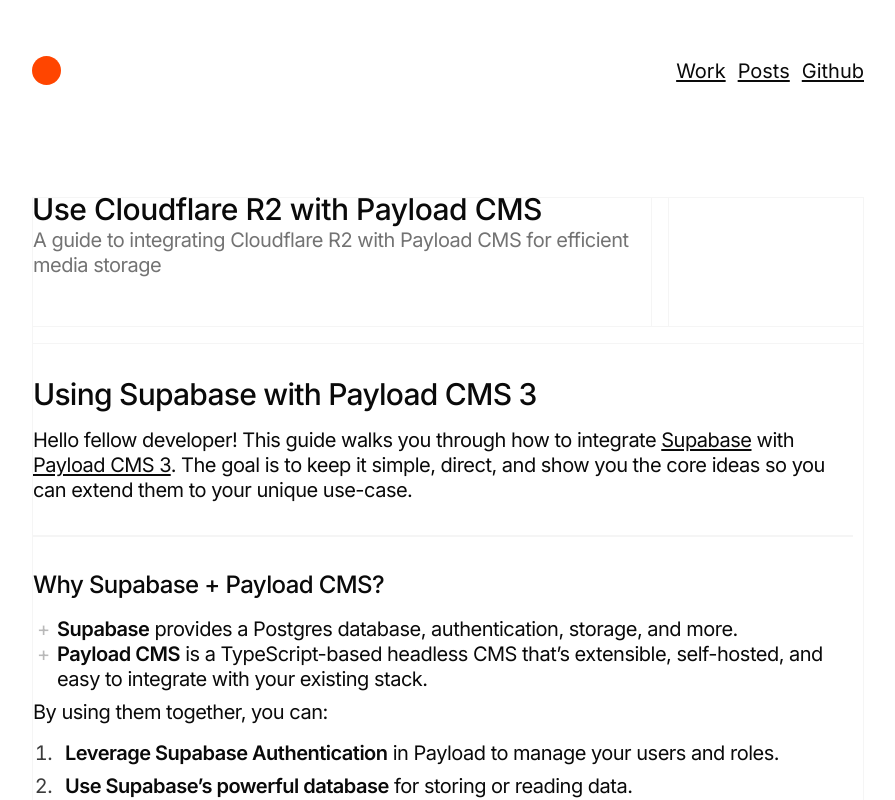
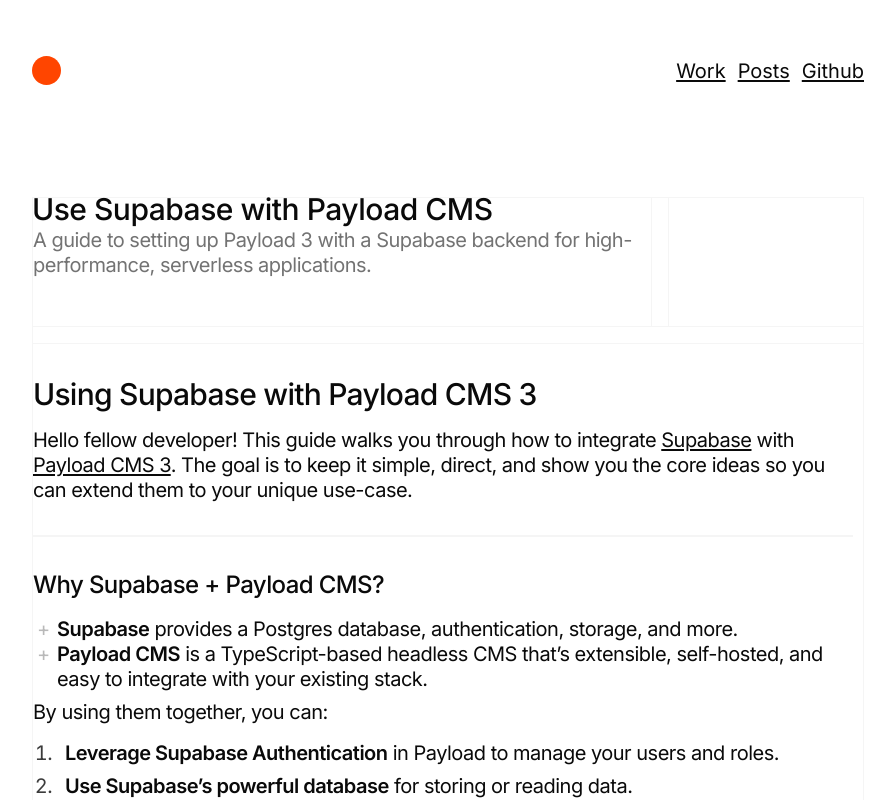
Before and after one commit to brijr/site, a Next.js app: page /payload-supabase in a window 1280 px wide. Shown: the top 800 px of the page, without its empty margins (192-1087 px from the left). Built offline with nearby package versions, Linux system fonts and the light colour scheme.

Commit message:
post: payload and supabase

```diff
--- a/app/(markdown)/payload-supabase/page.mdx
+++ b/app/(markdown)/payload-supabase/page.mdx
@@ -3,9 +3,9 @@
 import { PostWrapper } from "@/components/mdx/post-wrapper";
 
 export const metadata = {
-  title: "Use Cloudflare R2 with Payload CMS",
+  title: "Use Supabase with Payload CMS",
   description:
-    "A guide to integrating Cloudflare R2 with Payload CMS for efficient media storage",
+    "A guide to setting up Payload 3 with a Supabase backend for high-performance, serverless applications.",
 };
 
 <Meta {...metadata} className="mb-8" />
--- a/app/(markdown)/posts/page.mdx
+++ b/app/(markdown)/posts/page.mdx
@@ -19,6 +19,7 @@
 
 ### Guides
 
+- [Use Supabase with Payload CMS](/payload-supabase)
 - [Use Cloudflare R2 with Payload CMS](/payload-r2)
 - [Setting up a new Mac for TypeScript / Web Development](/mac)
 
```
